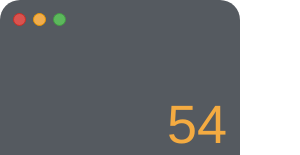
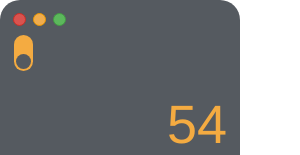
Before and after one commit to davibs22/Pascaline, an Electron app: page index.html in a window 300 px wide. Shown: the top 155 px of the page. Drawn offline with Linux system fonts and the light colour scheme.

Commit message:
Update index.html

```diff
--- a/index.html
+++ b/index.html
@@ -16,7 +16,11 @@
         </div>
         <div class="calculator-content">
             <div class="result-content">
-                <div style="height: 58px;"></div>
+                <div style="height: 58px;">
+                    <div class="button-theme-content">
+                        <div id="buttonTheme" onclick="themeMod()" class="button-theme"></div>
+                    </div>
+                </div>
                 <div style="width: 100%;">
                     <label id="result" class="label-result">54</label>
                 </div>
```
